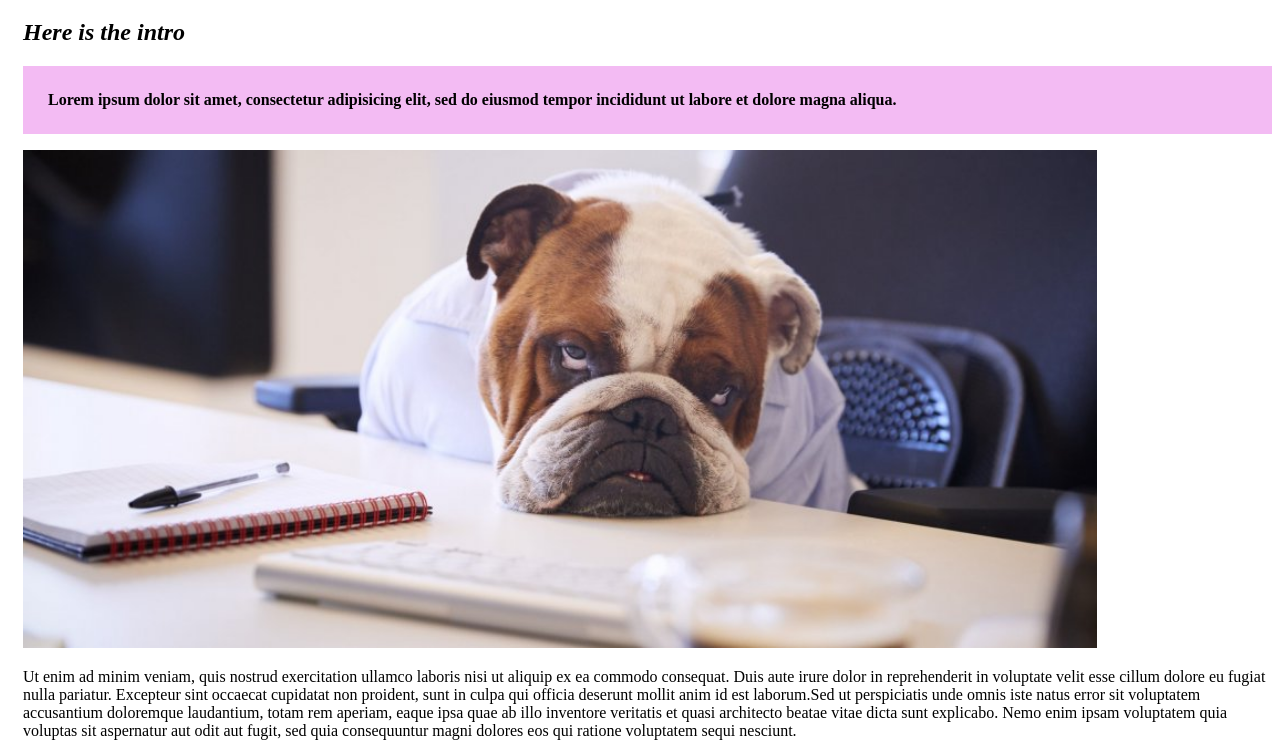
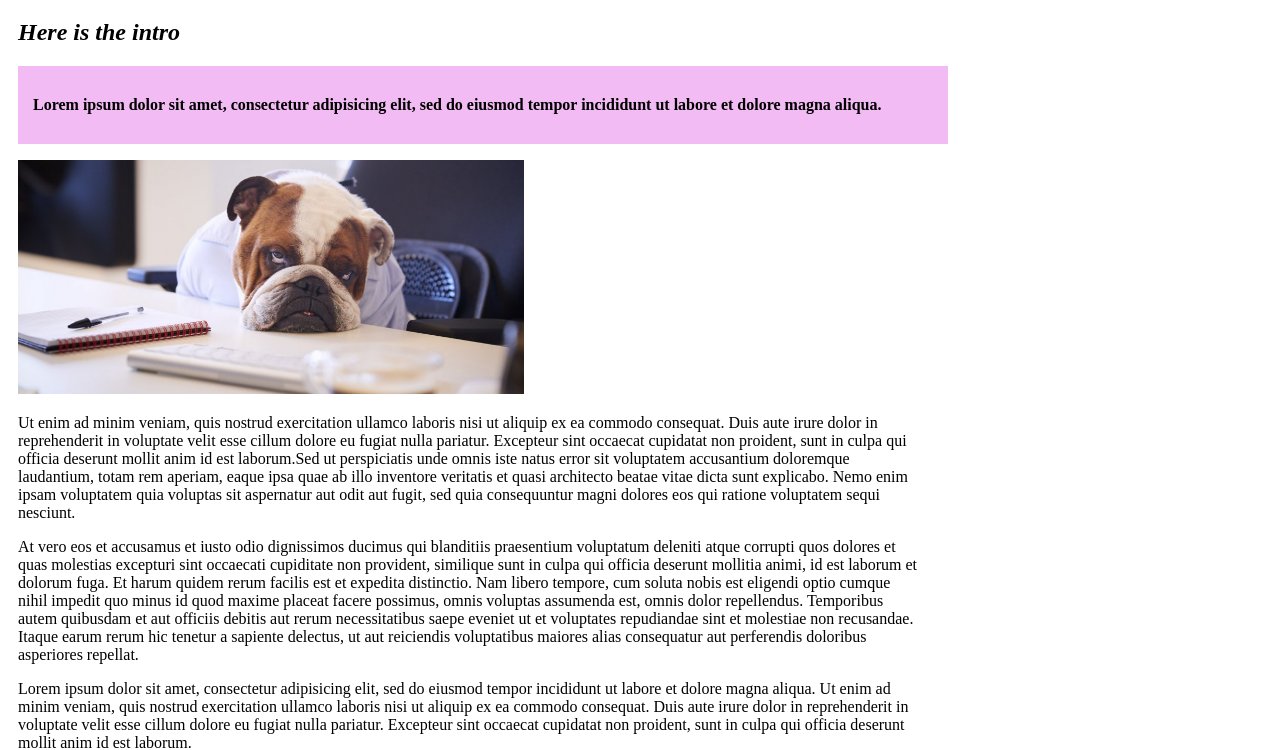
Before and after one commit to snbutters/boring-lecture, a plain HTML site: page index.html in a window 1280 px wide. Shown: the part 61-811 px from the top of the page. Drawn offline with Linux system fonts and the light colour scheme.

Commit message:
updated css file

```diff
--- a/css/styles.css
+++ b/css/styles.css
@@ -1,22 +1,27 @@
 h2.intro {
   font-style: italic;
   font-weight: bold;
-  margin-left: 15px;
+  margin-left: 10px;
 }
 
 p.intro {
   font-weight: bold;
   background-color: rgb(243, 187, 243);
-  padding: 25px;
-  margin-left: 15px;
+  padding-top: 30px;
+  padding-bottom: 30px;
+  padding-right: 15px;
+  padding-left: 15px;
+  margin-left: 10px;
+  width: 900px
 }
 
 img.intro {
-  width: 85%;
-  height: 85%;
-  margin-left: 15px;
+  width: 40%;
+  height: 40%;
+  margin-left: 10px;
 }
 
 .body {
-  margin-left: 15px;
+  margin-left: 10px;
+  width: 900px;
 }
```
